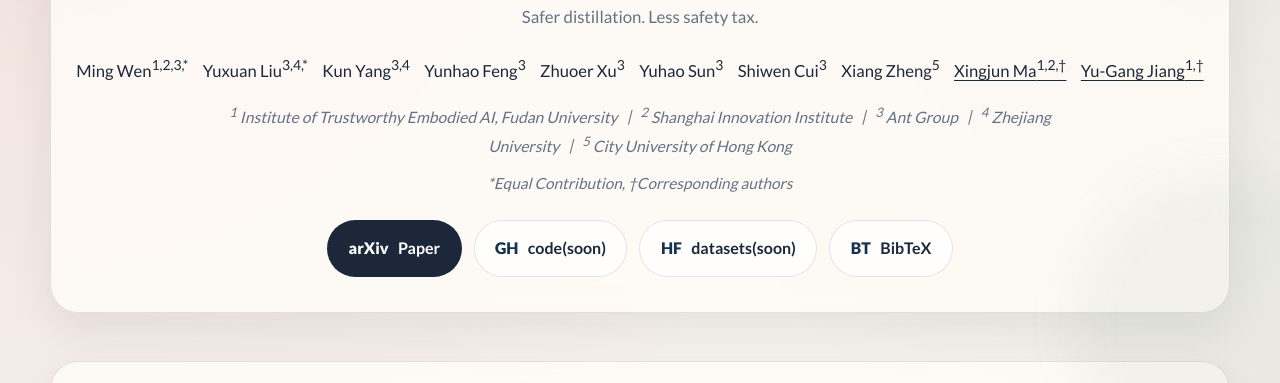
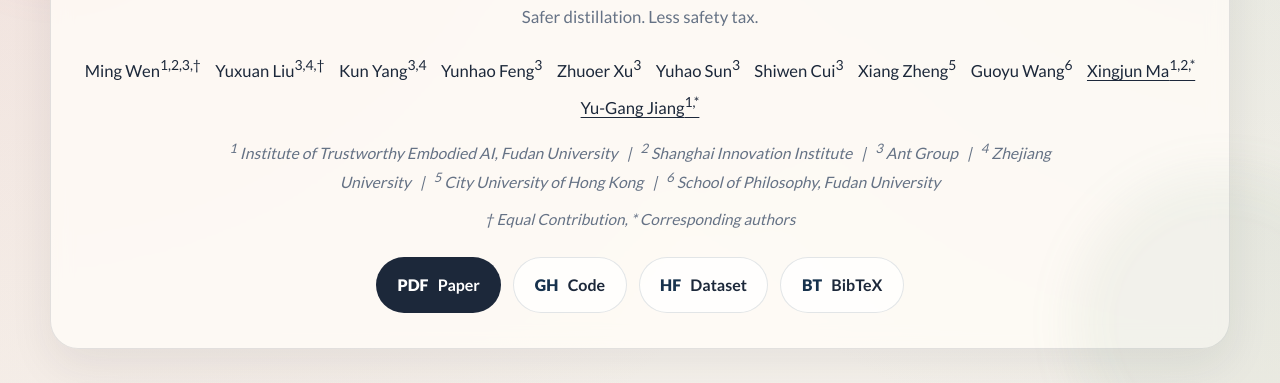
Before and after one commit to SII-FLEEECERmw/SafeC-OPSD, a plain HTML site: page docs/index.html in a window 1280 px wide. Shown: the part 348-731 px from the top of the page. Drawn offline with nearby package versions, Linux system fonts and the light colour scheme.

Commit message:
Update project page and dataset docs

```diff
--- a/docs/index.html
+++ b/docs/index.html
@@ -632,16 +632,17 @@
           <p class="hero-subtitle">Safer distillation. Less safety tax.</p>
 
           <div class="author-row">
-            <span>Ming Wen<sup>1,2,3,*</sup></span>
-            <span>Yuxuan Liu<sup>3,4,*</sup></span>
+            <span>Ming Wen<sup>1,2,3,&dagger;</sup></span>
+            <span>Yuxuan Liu<sup>3,4,&dagger;</sup></span>
             <span>Kun Yang<sup>3,4</sup></span>
             <span>Yunhao Feng<sup>3</sup></span>
             <span>Zhuoer Xu<sup>3</sup></span>
             <span>Yuhao Sun<sup>3</sup></span>
             <span>Shiwen Cui<sup>3</sup></span>
             <span>Xiang Zheng<sup>5</sup></span>
-            <span class="corresponding">Xingjun Ma<sup>1,2,&dagger;</sup></span>
-            <span class="corresponding">Yu-Gang Jiang<sup>1,&dagger;</sup></span>
+            <span>Guoyu Wang<sup>6</sup></span>
+            <span class="corresponding">Xingjun Ma<sup>1,2,*</sup></span>
+            <span class="corresponding">Yu-Gang Jiang<sup>1,*</sup></span>
           </div>
 
           <div class="affiliation-row">
@@ -654,22 +655,24 @@
             <span><sup>4</sup> Zhejiang University</span>
             <span>&nbsp;&nbsp;|&nbsp;&nbsp;</span>
             <span><sup>5</sup> City University of Hong Kong</span>
+            <span>&nbsp;&nbsp;|&nbsp;&nbsp;</span>
+            <span><sup>6</sup> School of Philosophy, Fudan University</span>
           </div>
 
-          <div class="author-note">*Equal Contribution, &dagger;Corresponding authors</div>
+          <div class="author-note">&dagger; Equal Contribution, * Corresponding authors</div>
 
           <div class="button-row">
-            <a class="btn-pill btn-darkish" href="https://arxiv.org/abs/2606.03089" target="_blank" rel="noopener noreferrer">
-              <span class="card-mark">arXiv</span>
+            <a class="btn-pill btn-darkish" href="assets/pdf/paper.pdf" target="_blank" rel="noopener noreferrer">
+              <span class="card-mark">PDF</span>
               <span>Paper</span>
             </a>
             <a class="btn-pill btn-ghost" href="https://github.com/SII-FLEEECERmw/SafeC-OPSD" target="_blank" rel="noopener noreferrer">
               <span class="card-mark">GH</span>
-              <span>code(soon)</span>
+              <span>Code</span>
             </a>
-            <a class="btn-pill btn-ghost" href="https://huggingface.co/datasets" target="_blank" rel="noopener noreferrer">
+            <a class="btn-pill btn-ghost" href="https://huggingface.co/datasets/SII-fleeeecer/SafeC-OPSD" target="_blank" rel="noopener noreferrer">
               <span class="card-mark">HF</span>
-              <span>datasets(soon)</span>
+              <span>Dataset</span>
             </a>
             <a class="btn-pill btn-ghost" href="#citation">
               <span class="card-mark">BT</span>
@@ -795,11 +798,10 @@
                 <button class="copy-btn" id="copyBibtex" type="button">Copy</button>
               </div>
               <pre id="bibtexBlock"><code>@article{wen2026copsd,
-  title        = {Constitutional On-Policy Safe Distillation},
-  author       = {Ming Wen and Yuxuan Liu and Kun Yang and Yunhao Feng and Zhuoer Xu and Yuhao Sun and Shiwen Cui and Xiang Zheng and Xingjun Ma and Yu-Gang Jiang},
-  journal      = {arXiv preprint arXiv:2606.03089},
-  year         = {2026},
-  url          = {https://arxiv.org/abs/2606.03089}
+  title   = {Constitutional On-Policy Safe Distillation},
+  author  = {Wen, Ming and Liu, Yuxuan and Yang, Kun and Feng, Yunhao and Xu, Zhuoer and Sun, Yuhao and Cui, Shiwen and Zheng, Xiang and Wang, Guoyu and Ma, Xingjun and Jiang, Yu-Gang},
+  journal = {arXiv preprint arXiv:2606.03089},
+  year    = {2026}
 }</code></pre>
             </div>
           </div>
@@ -841,7 +843,6 @@
     copyButton.addEventListener("click", async () => {
       try {
         await navigator.clipboard.writeText(bibtexBlock.innerText);
-        copyButton.textContent = "Copied";
         setTimeout(() => {
           copyButton.textContent = "Copy";
         }, 1600);
```
Also changed, not shown: 2 other files.
